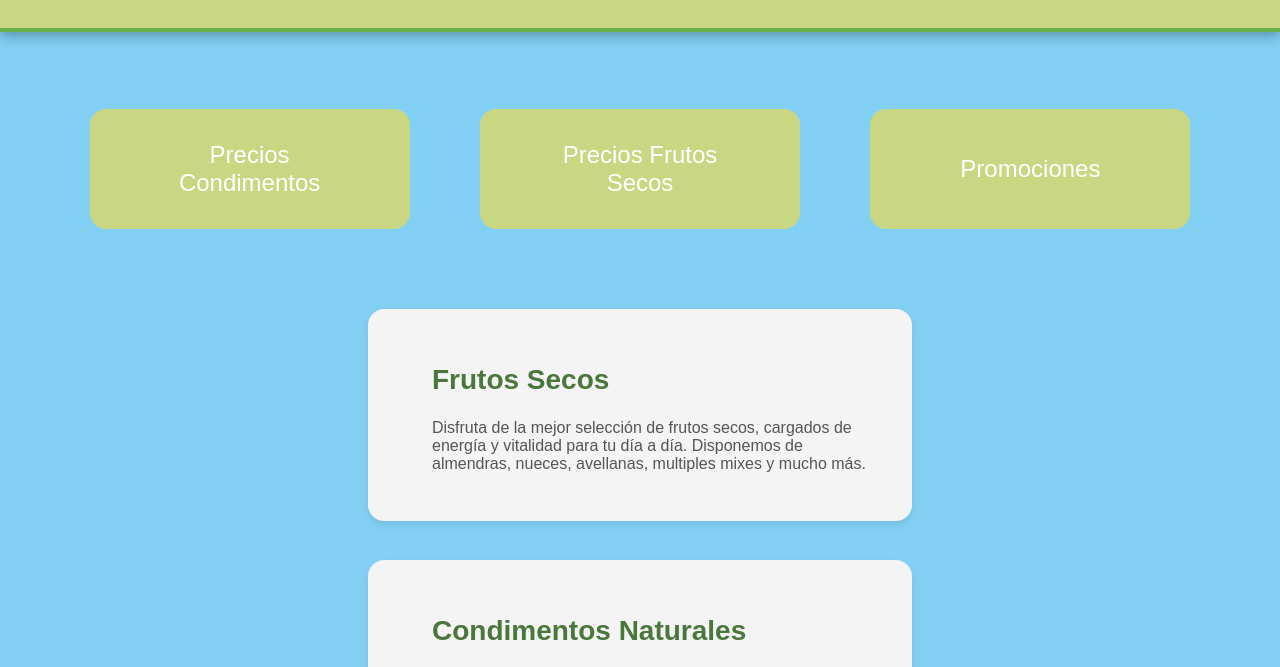
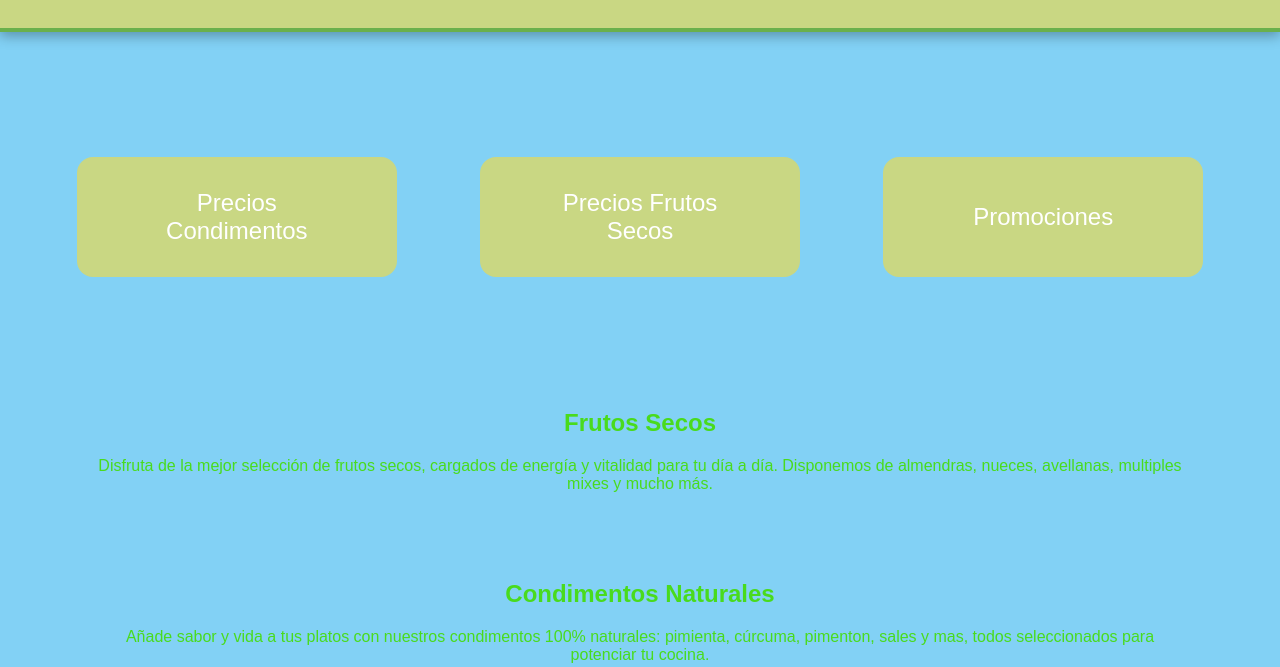
Before and after one commit to Horqueta/Horqueta.github.io, a plain HTML site: page index.html in a window 1280 px wide. Shown: the part 131-798 px from the top of the page. Drawn offline with Linux system fonts and the light colour scheme.

Commit message:
Update styles.css

```diff
--- a/styles.css
+++ b/styles.css
@@ -66,7 +66,7 @@ nav ul li a:hover {
 
 /* Ajustar el contenido por el header fijo */
 main {
-    margin-top: 8rem;
+    margin-top: 9rem; /* Ajusta el margen superior para que no se tape el contenido por el header fijo */
     padding: 2rem;
 }
 
@@ -75,8 +75,8 @@ main {
     display: flex;
     justify-content: center;
     flex-wrap: wrap;
-    gap: 3vw; /* Aumenta el espacio entre los botones, relativo a la pantalla */
-    margin: 4rem 0;
+    gap: 4vw; /* Aumenta el espacio entre los botones */
+    margin-top: 6rem; /* Añadido para separar el primer botón de "Precios Condimentos" */
 }
 
 .hero-buttons button {
@@ -107,60 +107,18 @@ main {
 .productos {
     width: 90%;
     max-width: 100%;
-    margin: 4rem auto;
+    margin: 6rem auto; /* Más espacio arriba y abajo */
     display: flex;
     flex-wrap: wrap;
-    gap: 3vw; /* Espacio flexible entre productos */
+    gap: 4vw; /* Espacio flexible entre productos */
     justify-content: center;
-}
-
-.producto {
-    background-color: #f4f4f4;
-    border-radius: 1rem;
-    padding: 2rem;
-    box-shadow: 0 0.25rem 0.5rem rgba(0, 0, 0, 0.1);
-    flex: 1 1 calc(100% - 6vw);
-    max-width: 30rem;
-    transition: transform 0.3s ease;
-    display: flex;
-    align-items: center;
-    flex-wrap: wrap;
-}
-
-.producto:hover {
-    transform: scale(1.02);
-}
-
-.background-image1, .background-image2, .background-image3 {
-    width: 100%;
-    max-width: 15rem;
-    height: auto;
-    background-size: cover;
-    background-position: center;
-    border-radius: 1rem;
-}
-
-.descripcion {
-    flex-grow: 1;
-    text-align: left;
-    padding-left: 2rem;
-}
-
-.descripcion h2 {
-    font-size: 1.75rem;
-    color: #4a773c;
-}
-
-.descripcion p {
-    font-size: 1rem;
-    color: #555; /* Texto más suave */
 }
 
 /* Sección de preguntas frecuentes (FAQs) */
 .faq {
     width: 90%;
     max-width: 100%;
-    margin: 5rem auto;
+    margin: 6rem auto; /* Más espacio arriba y abajo */
     text-align: left;
 }
 
@@ -192,7 +150,7 @@ main {
 .promociones {
     width: 90%;
     max-width: 100%;
-    margin: 5rem auto;
+    margin: 6rem auto; /* Más espacio arriba y abajo */
 }
 
 .promociones h2 {
```
